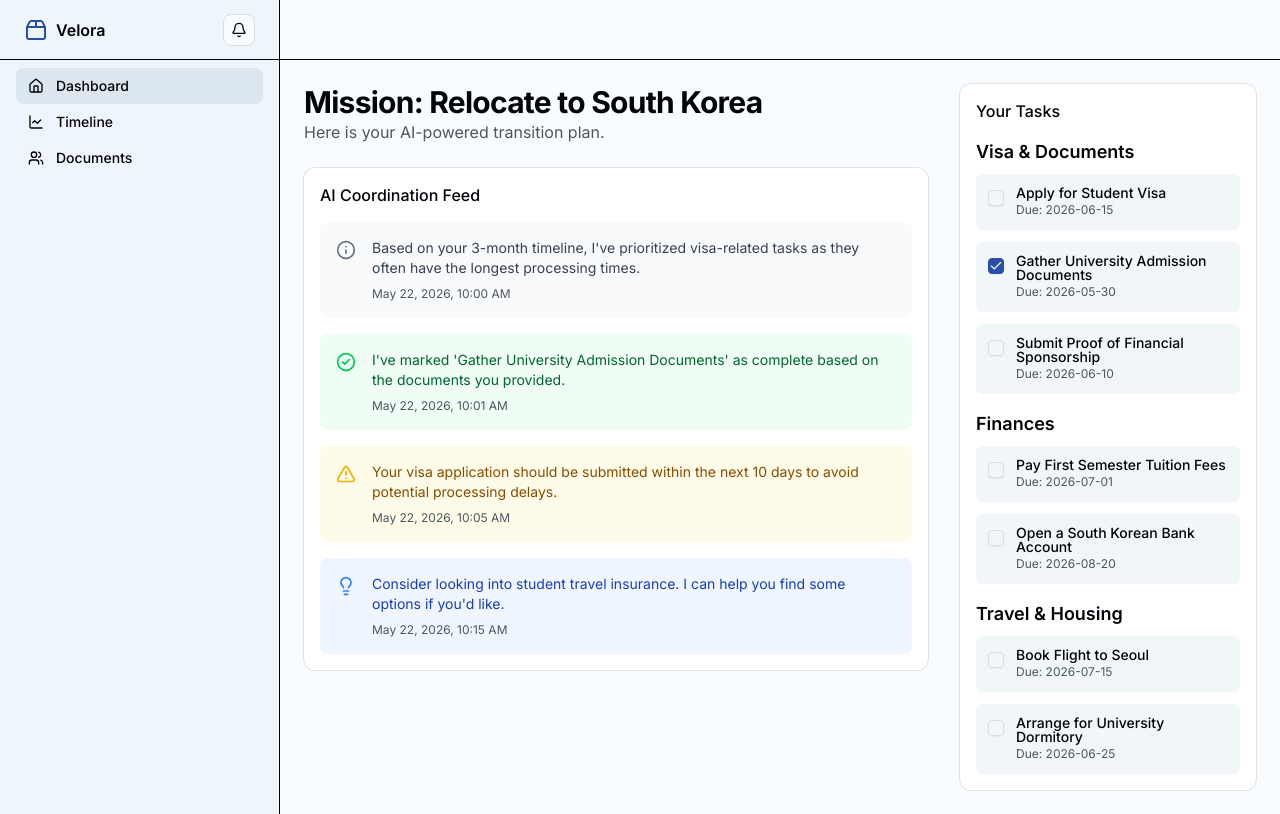
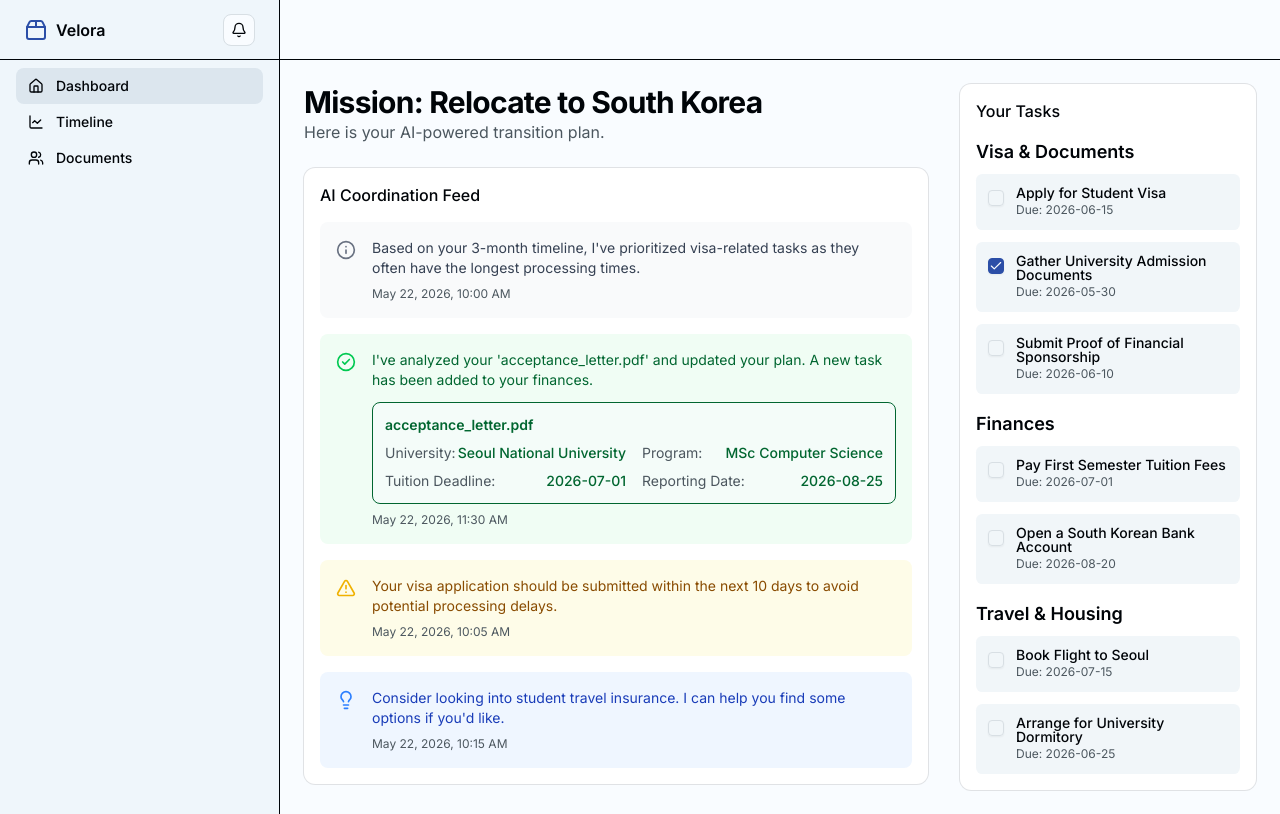
Before and after one commit to JMinallah/velora, a Next.js app: page /mission/1 in a window 1280 px wide. Built offline with nearby package versions, Linux system fonts and the light colour scheme.

Commit message:
feat: implement document handling interface with file upload and display, enhance AI message extraction features

```diff
--- /dev/null
+++ b/src/app/documents/page.tsx
@@ -0,0 +1,26 @@
+import { DocumentList } from "@/components/documents/DocumentList";
+import { FileUpload } from "@/components/documents/FileUpload";
+
+export default function DocumentsPage() {
+  return (
+    <div className="flex flex-col gap-8">
+      <div>
+        <h1 className="text-3xl font-bold tracking-tight">
+          Document Intelligence
+        </h1>
+        <p className="text-muted-foreground">
+          Upload your documents here. Velora will automatically extract key
+          information.
+        </p>
+      </div>
+      <div className="grid gap-8 lg:grid-cols-2">
+        <div className="flex flex-col gap-8">
+          <FileUpload />
+        </div>
+        <div className="flex flex-col gap-8">
+          <DocumentList />
+        </div>
+      </div>
+    </div>
+  );
+}
--- a/src/app/mission/[id]/page.tsx
+++ b/src/app/mission/[id]/page.tsx
@@ -24,7 +24,21 @@
 
 const feedMessages: Message[] = [
     { id: "msg-1", type: "reasoning", text: "Based on your 3-month timeline, I've prioritized visa-related tasks as they often have the longest processing times.", timestamp: "May 22, 2026, 10:00 AM" },
-    { id: "msg-2", type: "update", text: "I've marked 'Gather University Admission Documents' as complete based on the documents you provided.", timestamp: "May 22, 2026, 10:01 AM" },
+    {
+      id: "msg-5",
+      type: "update",
+      text: "I've analyzed your 'acceptance_letter.pdf' and updated your plan. A new task has been added to your finances.",
+      timestamp: "May 22, 2026, 11:30 AM",
+      extractedData: {
+        title: "acceptance_letter.pdf",
+        data: {
+          "University": "Seoul National University",
+          "Program": "MSc Computer Science",
+          "Tuition Deadline": "2026-07-01",
+          "Reporting Date": "2026-08-25",
+        }
+      }
+    },
     { id: "msg-3", type: "alert", text: "Your visa application should be submitted within the next 10 days to avoid potential processing delays.", timestamp: "May 22, 2026, 10:05 AM" },
     { id: "msg-4", type: "suggestion", text: "Consider looking into student travel insurance. I can help you find some options if you'd like.", timestamp: "May 22, 2026, 10:15 AM" },
 ];
--- a/src/components/AiMessage.tsx
+++ b/src/components/AiMessage.tsx
@@ -1,6 +1,7 @@
 import { AlertTriangle, CheckCircle2, Info, Lightbulb } from "lucide-react";
 import { cn } from "@/lib/utils";
 import { Message } from "@/types";
+import { ExtractedInfo } from "./documents/ExtractedInfo";
 
 const messageConfig = {
   suggestion: {
@@ -58,6 +59,7 @@
       <Icon className={cn("h-5 w-5 flex-shrink-0 mt-0.5", config.iconColor, config.darkIconColor)} />
       <div className="flex-1">
         <p className="text-sm">{message.text}</p>
+        {message.extractedData && <ExtractedInfo extractedData={message.extractedData} />}
         <p className="text-xs text-muted-foreground mt-2">{message.timestamp}</p>
       </div>
     </div>
--- /dev/null
+++ b/src/components/documents/DocumentList.tsx
@@ -0,0 +1,44 @@
+import { Card, CardContent, CardHeader, CardTitle } from "@/components/ui/card";
+import { FileText, ImageIcon, File as FileIcon } from "lucide-react";
+
+type Document = {
+  name: string;
+  type: "pdf" | "image" | "other";
+  size: string;
+};
+
+const mockDocuments: Document[] = [
+  { name: "acceptance_letter.pdf", type: "pdf", size: "1.2 MB" },
+  { name: "passport_scan.jpg", type: "image", size: "850 KB" },
+  { name: "financial_statement.pdf", type: "pdf", size: "2.5 MB" },
+  { name: "visa_requirements.docx", type: "other", size: "300 KB" },
+];
+
+const iconMap = {
+  pdf: <FileText className="h-6 w-6 text-red-500" />,
+  image: <ImageIcon className="h-6 w-6 text-blue-500" />,
+  other: <FileIcon className="h-6 w-6 text-gray-500" />,
+};
+
+export function DocumentList() {
+  return (
+    <Card>
+      <CardHeader>
+        <CardTitle>Uploaded Documents</CardTitle>
+      </CardHeader>
+      <CardContent>
+        <div className="grid gap-4">
+          {mockDocuments.map((doc, index) => (
+            <div key={index} className="flex items-center gap-4 p-3 rounded-lg bg-secondary/50">
+              <div className="flex-shrink-0">{iconMap[doc.type]}</div>
+              <div className="flex-1">
+                <p className="text-sm font-medium">{doc.name}</p>
+                <p className="text-xs text-muted-foreground">{doc.size}</p>
+              </div>
+            </div>
+          ))}
+        </div>
+      </CardContent>
+    </Card>
+  );
+}
--- /dev/null
+++ b/src/components/documents/ExtractedInfo.tsx
@@ -0,0 +1,20 @@
+type ExtractedData = {
+    title: string;
+    data: Record<string, string>;
+  };
+
+  export function ExtractedInfo({ extractedData }: { extractedData: ExtractedData }) {
+    return (
+      <div className="mt-3 rounded-lg border bg-background/50 p-3">
+        <p className="mb-2 text-sm font-semibold">{extractedData.title}</p>
+        <div className="grid grid-cols-1 gap-x-4 gap-y-2 text-sm sm:grid-cols-2">
+          {Object.entries(extractedData.data).map(([key, value]) => (
+            <div key={key} className="flex justify-between">
+              <span className="text-muted-foreground">{key}:</span>
+              <span className="font-medium text-right">{value}</span>
+            </div>
+          ))}
+        </div>
+      </div>
+    );
+  }
--- /dev/null
+++ b/src/components/documents/FileUpload.tsx
@@ -0,0 +1,43 @@
+"use client";
+
+import { UploadCloud } from "lucide-react";
+import { useMemo, useState } from "react";
+import { useDropzone } from "react-dropzone";
+
+export function FileUpload() {
+  const [files, setFiles] = useState<File[]>([]);
+
+  const { getRootProps, getInputProps, isDragActive } = useDropzone({
+    onDrop: (acceptedFiles) => {
+      setFiles(acceptedFiles);
+      // Here you would typically handle the file upload to your server
+      console.log(acceptedFiles);
+    },
+  });
+
+  const baseStyle = "flex flex-col items-center justify-center p-10 border-2 border-dashed rounded-lg cursor-pointer transition-colors";
+  const inactiveStyle = "border-border hover:border-primary/50 bg-secondary/30 hover:bg-secondary/60";
+  const activeStyle = "border-primary bg-primary/10";
+
+  const style = useMemo(
+    () => `${baseStyle} ${isDragActive ? activeStyle : inactiveStyle}`,
+    [isDragActive, baseStyle, activeStyle, inactiveStyle]
+  );
+
+  return (
+    <div {...getRootProps({ className: style })}>
+      <input {...getInputProps()} />
+      <div className="flex flex-col items-center text-center gap-2">
+        <UploadCloud className="h-10 w-10 text-muted-foreground" />
+        {isDragActive ? (
+          <p className="font-semibold text-primary">Drop the files here ...</p>
+        ) : (
+          <p className="text-muted-foreground">
+            Drag & drop files here, or click to select files
+          </p>
+        )}
+        <p className="text-xs text-muted-foreground">PDF, PNG, JPG, or DOCX</p>
+      </div>
+    </div>
+  );
+}
--- a/src/components/layout/header.tsx
+++ b/src/components/layout/header.tsx
@@ -35,7 +35,7 @@
               Timeline
             </Link>
             <Link
-              href="#"
+              href="/documents"
               className="mx-[-0.65rem] flex items-center gap-4 rounded-xl px-3 py-2 text-muted-foreground hover:text-foreground"
             >
               Documents
--- a/src/components/layout/sidebar.tsx
+++ b/src/components/layout/sidebar.tsx
@@ -33,7 +33,7 @@
               Timeline
             </Link>
             <Link
-              href="#"
+              href="/documents"
               className="flex items-center gap-3 rounded-lg px-3 py-2 text-sidebar-foreground transition-all hover:text-primary"
             >
               <Users className="h-4 w-4" />
--- a/src/types/index.ts
+++ b/src/types/index.ts
@@ -1,8 +1,14 @@
+export type ExtractedData = {
+  title: string;
+  data: Record<string, string>;
+};
+
 export type Message = {
   id: string;
   type: "suggestion" | "alert" | "update" | "reasoning";
   text: string;
   timestamp: string;
+  extractedData?: ExtractedData;
 };
 
 export type Task = {
```
Also changed, not shown: 1 other file (tests, documents, lock files or other folders). Lines whose indentation alone changed are shown as unchanged.
